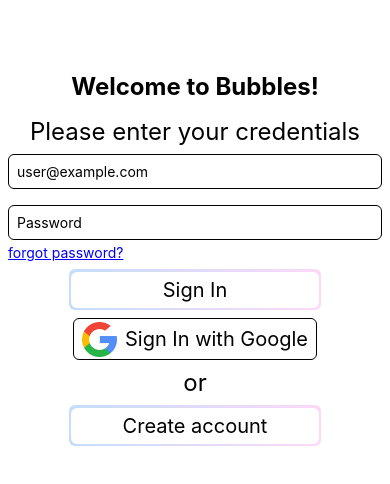
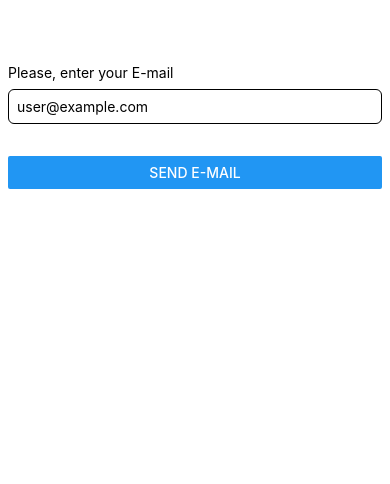
Before and after one commit to Youssef-S-Negm/Bubbles, a React Native app: screen / in a window 390 px wide. Shown: the top 484 px of the page. Built offline with nearby package versions, Linux system fonts and the light colour scheme.

Commit message:
Added forgot password screen to App.js

```diff
--- a/App.js
+++ b/App.js
@@ -2,12 +2,14 @@ import { StatusBar } from 'expo-status-bar';
 import { StyleSheet, View } from 'react-native';
 import SignInScreen from './components/screens/SignInScreen';
 import SignUpScreen from './components/screens/SignUpScreen';
+import ForgotPasswordScreen from './components/screens/ForgotPasswordScreen';
 
 export default function App() {
   return (
     <View style={styles.container}>
       {/* <SignUpScreen /> */}
-      <SignInScreen />
+      {/* <SignInScreen /> */}
+      <ForgotPasswordScreen />
       <StatusBar style="auto" />
     </View>
   );
```
